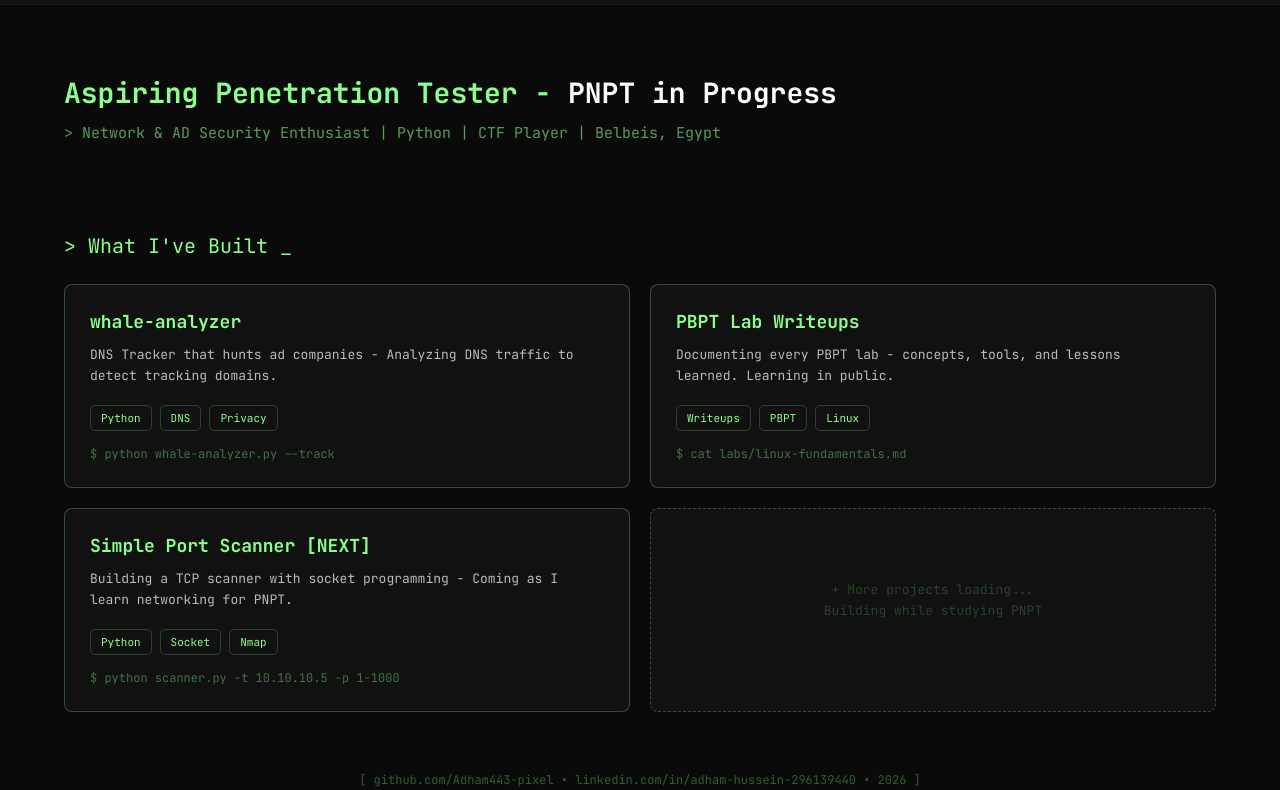
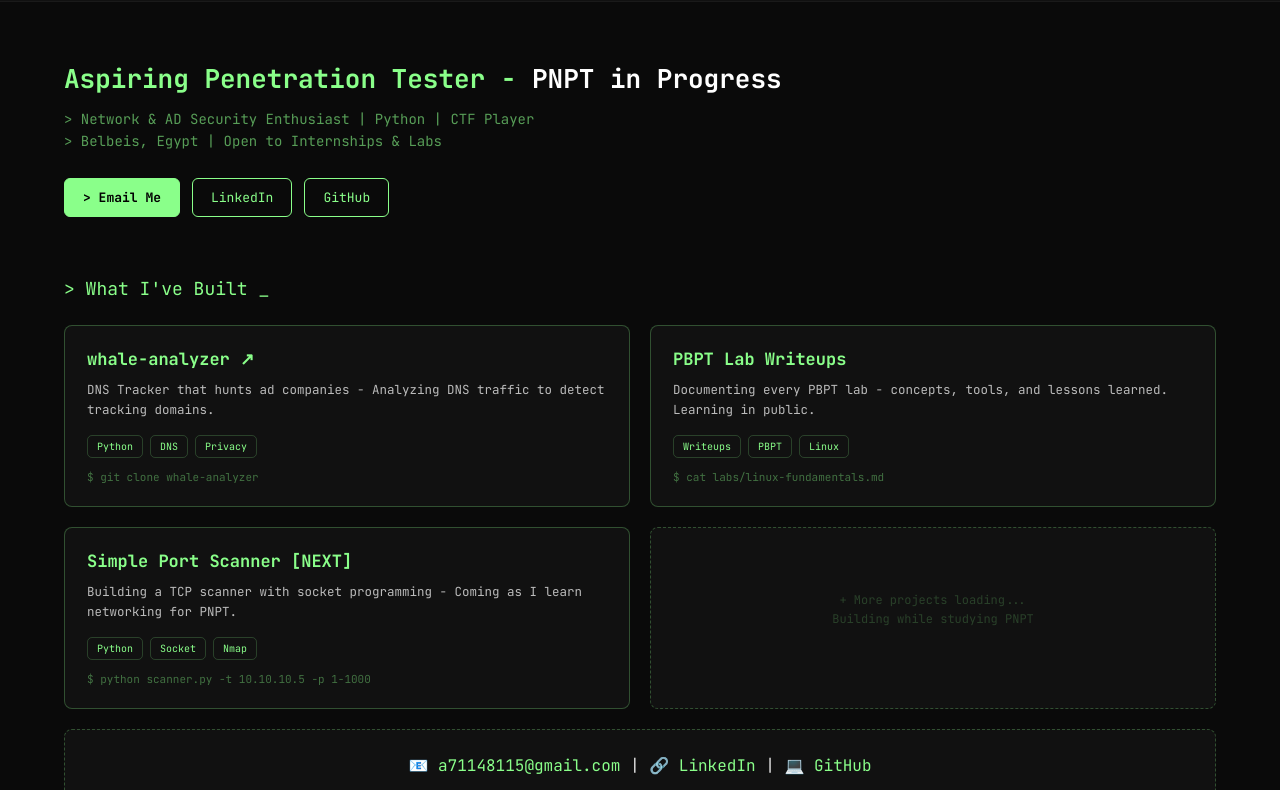
Before and after one commit to 0x4dham/0x4dham.github.io, a plain HTML site: page index.html in a window 1280 px wide. Shown: the part 65-855 px from the top of the page. Drawn offline with Linux system fonts and the light colour scheme.

Commit message:
Update index.html

```diff
--- a/index.html
+++ b/index.html
@@ -9,43 +9,57 @@
 *{margin:0;padding:0;box-sizing:border-box}
 body{background:#0a0a0a;color:#e0e0e0;font-family:'JetBrains Mono',monospace;min-height:100vh}
 nav{display:flex;justify-content:space-between;align-items:center;padding:20px 5%;border-bottom:1px solid #1a1a1a;background:#111}
-.logo{color:#8aff8a;font-size:22px;font-weight:700}.logo span{color:#fff}
-.nav-links a{color:#8aff8a88;margin-left:25px;text-decoration:none;font-size:14px}
-.hero{padding:70px 5%}
-.hero h1{font-size:28px;color:#8aff8a;line-height:1.3}
+.logo{color:#8aff8a;font-size:20px;font-weight:700;text-decoration:none}.logo span{color:#fff}
+.nav-links a{color:#8aff8a88;margin-left:20px;text-decoration:none;font-size:13px}.nav-links a:hover{color:#8aff8a}
+.hero{padding:60px 5% 40px}
+.hero h1{font-size:26px;color:#8aff8a;line-height:1.3}
 .hero h1 span{color:#fff}
-.hero p{color:#8aff8a99;margin-top:12px;font-size:15px}
+.hero p{color:#8aff8a99;margin-top:12px;font-size:14px;line-height:1.6}
+.btns{margin-top:25px;display:flex;gap:12px;flex-wrap:wrap}
+.btn{border:1px solid #8aff8a;padding:10px 18px;border-radius:6px;text-decoration:none;font-size:13px;transition:.2s}
+.btn-primary{background:#8aff8a;color:#000;font-weight:700}
+.btn-outline{color:#8aff8a;background:transparent}
+.btn:hover{transform:translateY(-2px);box-shadow:0 0 15px #8aff8a33}
 .section{padding:20px 5%}
-.section-title{color:#8aff8a;font-size:20px;margin-bottom:25px}
+.section-title{color:#8aff8a;font-size:18px;margin-bottom:25px}
 .grid{display:grid;grid-template-columns:1fr 1fr;gap:20px}
-.card{border:1px solid #8aff8a44;background:#111;padding:25px;border-radius:8px}
-.card h3{color:#8aff8a;font-size:18px;margin-bottom:12px}
-.card p{color:#bbb;font-size:13px;line-height:1.6;margin-bottom:18px}
-.tags{display:flex;gap:8px;flex-wrap:wrap;margin-bottom:15px}
-.tag{border:1px solid #8aff8a33;padding:5px 10px;border-radius:5px;font-size:11px;color:#8aff8a}
-.cmd{color:#8aff8a66;font-size:12px;margin-top:10px}
-footer{text-align:center;padding:40px;color:#8aff8a55;font-size:12px}
-@media(max-width:768px){.grid{grid-template-columns:1fr}.hero h1{font-size:22px}}
+.card{border:1px solid #8aff8a44;background:#111;padding:22px;border-radius:8px;text-decoration:none;display:block;transition:.2s}
+.card:hover{border-color:#8aff8a;transform:translateY(-3px);box-shadow:0 5px 20px #8aff8a1a}
+.card h3{color:#8aff8a;font-size:17px;margin-bottom:10px}
+.card p{color:#bbb;font-size:12.5px;line-height:1.6;margin-bottom:15px}
+.tags{display:flex;gap:7px;flex-wrap:wrap;margin-bottom:12px}
+.tag{border:1px solid #8aff8a33;padding:4px 9px;border-radius:5px;font-size:10px;color:#8aff8a}
+.cmd{color:#8aff8a66;font-size:11px;margin-top:8px}
+.contact-box{border:1px dashed #8aff8a44;padding:25px;border-radius:8px;background:#111;margin-top:20px;text-align:center}
+.contact-box a{color:#8aff8a;text-decoration:none}
+footer{text-align:center;padding:40px;color:#8aff8a55;font-size:11px}
+footer a{color:#8aff8a55;text-decoration:none}
+@media(max-width:768px){.grid{grid-template-columns:1fr}.hero h1{font-size:21px}}
 </style>
 </head>
 <body>
 <nav>
-<div class="logo">Adham443-pixel@<span>security</span></div>
-<div class="nav-links"><a href="#">about</a><a href="#">projects</a><a href="#">contact</a></div>
+<a class="logo" href="#">Adham443-pixel@<span>security</span></a>
+<div class="nav-links"><a href="mailto:a71148115@gmail.com">contact</a><a href="https://github.com/Adham443-pixel" target="_blank">github</a></div>
 </nav>
 <div class="hero">
 <h1>Aspiring Penetration Tester - <span>PNPT in Progress</span></h1>
-<p>> Network & AD Security Enthusiast | Python | CTF Player | Belbeis, Egypt</p>
+<p>> Network & AD Security Enthusiast | Python | CTF Player<br>> Belbeis, Egypt | Open to Internships & Labs</p>
+<div class="btns">
+<a class="btn btn-primary" href="mailto:a71148115@gmail.com">> Email Me</a>
+<a class="btn btn-outline" href="https://www.linkedin.com/in/adham-hussein-296139440" target="_blank">LinkedIn</a>
+<a class="btn btn-outline" href="https://github.com/Adham443-pixel" target="_blank">GitHub</a>
+</div>
 </div>
 <div class="section">
 <div class="section-title">> What I've Built _</div>
 <div class="grid">
-<div class="card">
-<h3>whale-analyzer</h3>
+<a class="card" href="https://github.com/Adham443-pixel/whale-analyzer" target="_blank">
+<h3>whale-analyzer ↗</h3>
 <p>DNS Tracker that hunts ad companies - Analyzing DNS traffic to detect tracking domains.</p>
 <div class="tags"><span class="tag">Python</span><span class="tag">DNS</span><span class="tag">Privacy</span></div>
-<div class="cmd">$ python whale-analyzer.py --track</div>
-</div>
+<div class="cmd">$ git clone whale-analyzer</div>
+</a>
 <div class="card">
 <h3>PBPT Lab Writeups</h3>
 <p>Documenting every PBPT lab - concepts, tools, and lessons learned. Learning in public.</p>
@@ -58,11 +72,14 @@ footer{text-align:center;padding:40px;color:#8aff8a55;font-size:12px}
 <div class="tags"><span class="tag">Python</span><span class="tag">Socket</span><span class="tag">Nmap</span></div>
 <div class="cmd">$ python scanner.py -t 10.10.10.5 -p 1-1000</div>
 </div>
-<div class="card" style="border-style:dashed;display:flex;align-items:center;justify-content:center;min-height:180px">
-<p style="color:#8aff8a33;text-align:center;font-size:13px">+ More projects loading...<br>Building while studying PNPT</p>
+<div class="card" style="border-style:dashed;display:flex;align-items:center;justify-content:center;min-height:150px">
+<p style="color:#8aff8a33;text-align:center;font-size:12px">+ More projects loading...<br>Building while studying PNPT</p>
 </div>
 </div>
+<div class="contact-box">
+<p>📧 <a href="mailto:a71148115@gmail.com">a71148115@gmail.com</a> | 🔗 <a href="https://www.linkedin.com/in/adham-hussein-296139440" target="_blank">LinkedIn</a> | 💻 <a href="https://github.com/Adham443-pixel" target="_blank">GitHub</a></p>
 </div>
-<footer>[ github.com/Adham443-pixel • linkedin.com/in/adham-hussein-296139440 • 2026 ]</footer>
+</div>
+<footer>[ github.com/Adham443-pixel • linkedin.com/in/adham-hussein-296139440 • Built with ❤ in Belbeis • 2026 ]</footer>
 </body>
 </html>
```
